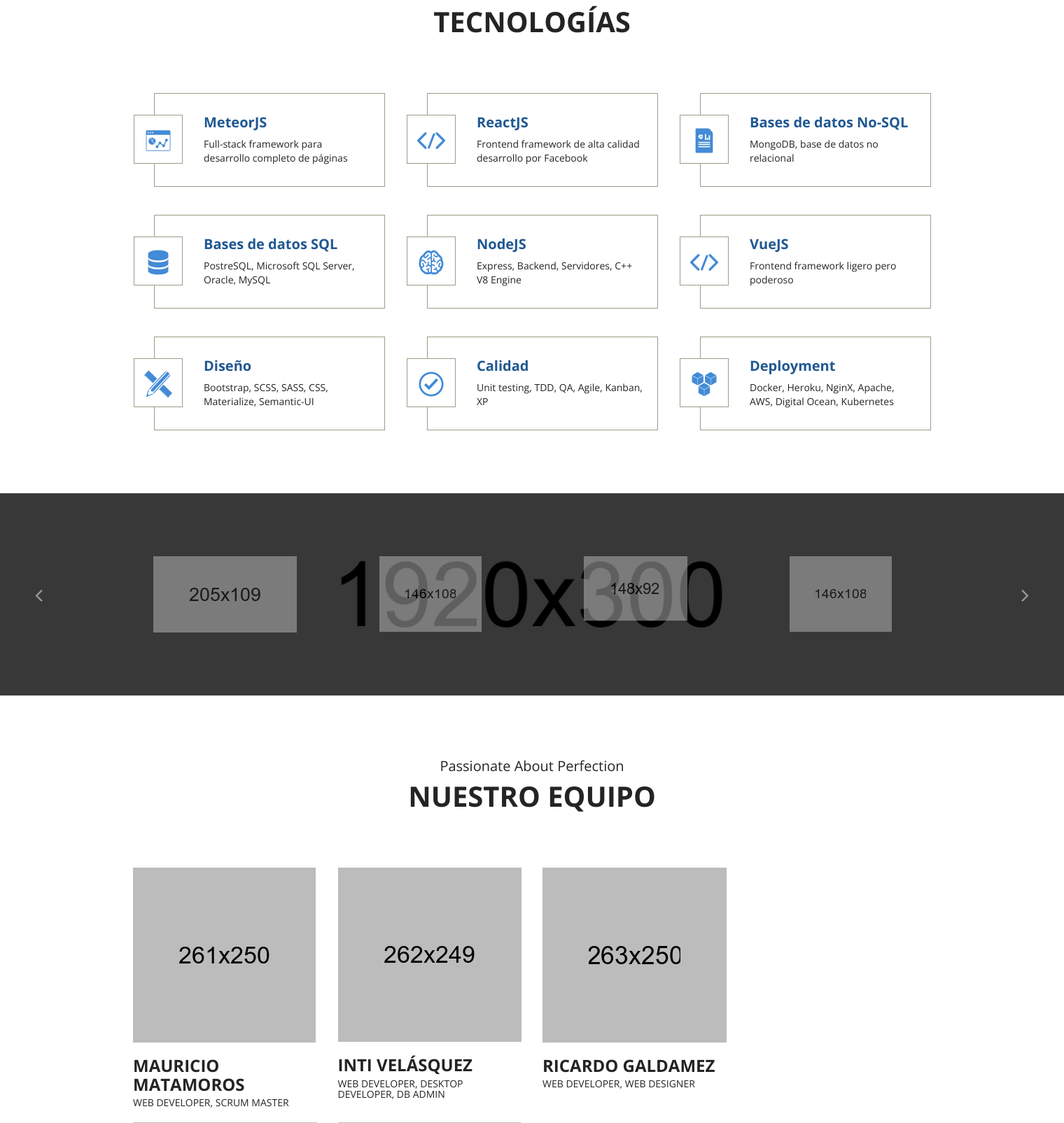
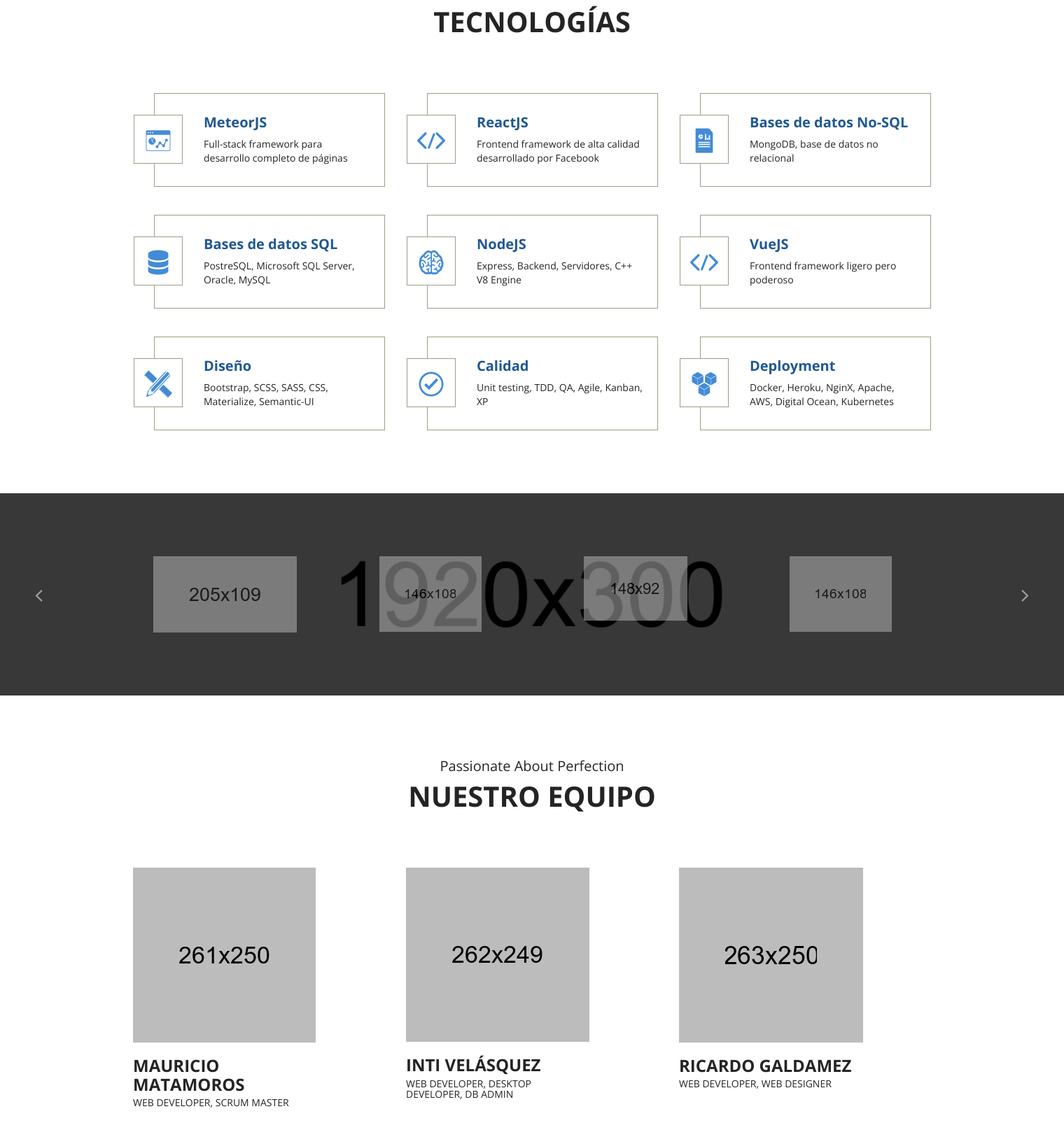
Before and after one commit to LucidHN/landing-page, a PHP site: page / in a window 1520 px wide; the page is wider, and only the part inside the window is pictured. Shown: the part 1931-3536 px from the top of that part at 70% size. Run offline with PHP 8.4, Linux system fonts and the light colour scheme; some web fonts are replaced.

Commit message:
Team alignment

```diff
--- a/index.html
+++ b/index.html
@@ -65,6 +65,7 @@
                     <li><a href="#about">Acerca de</a></li>
                     <li><a href="#team">Equipo</a></li>
                     <li><a href="#pricing">Precios</a></li>
+                    <li><a href="#contact">Contactos</a></li>
                 </ul>
             </div>
         </div>
@@ -203,7 +204,7 @@
                 </div>
                 <div class="col-sm-4 text-right">
                     <div class="action-btn">
-                        <a href="#">Contact Us</a>
+                        <a href="#contact">Contactanos</a>
                     </div>
                 </div>
             </div>
@@ -233,13 +234,13 @@
                     </div>
                 </div>
                 <div class="col-sm-4">
-                    <div class="single-Offer wow fadeInUp" data-wow-duration="1s" data-wow-delay=".5s">
+                    <div class="single-Offer wow    fadeInUp" data-wow-duration="1s" data-wow-delay=".5s">
                         <div class="offer-icon">
                             <span class="icofont icofont-code-alt"></span>
                         </div>
                         <div class="single-Offer-content">
                             <h4>ReactJS</h4>
-                            <p>Frontend framework de alta calidad desarrollo por Facebook</p>
+                            <p>Frontend framework de alta calidad desarrollado por Facebook</p>
                         </div>
                     </div>
                 </div>
@@ -386,7 +387,7 @@
                         </div>
                     </div>
                 </div>
-                <div class="col-sm-3">
+                <div class="col-sm-offset-1 col-sm-3">
                     <div class="single-team wow fadeInUp" data-wow-duration="1s" data-wow-delay="1s">
                         <div class="member-img">
                             <img src="img/team-2.jpg" alt="Jigsawlab">
@@ -403,7 +404,7 @@
                         </div>
                     </div>
                 </div>
-                <div class="col-sm-3">
+                <div class="col-sm-offset-1 col-sm-3">
                     <div class="single-team wow fadeInUp" data-wow-duration="1s" data-wow-delay="1.5s">
                         <div class="member-img">
                             <img src="img/team-3.jpg" alt="Jigsawlab">
@@ -422,8 +423,10 @@
                 </div>
 
             </div>
+            <br/>
+            <br/>
             <div class="row">
-                <div class="col-sm-3">
+                <div class="col-sm-3 col-sm-offset-2">
                     <div class="single-team wow fadeInUp" data-wow-duration="1s" data-wow-delay="2s">
                         <div class="member-img">
                             <img src="img/team-4.jpg" alt="Jigsawlab">
@@ -441,7 +444,7 @@
 
                     </div>
                 </div>
-                <div class="col-sm-3">
+                <div class="col-sm-3 col-sm-offset-1">
                     <div class="single-team wow fadeInUp" data-wow-duration="1s" data-wow-delay=".5s">
                         <div class="member-img">
                             <img src="img/team-1.jpg" alt="Jigsawlab">
@@ -479,9 +482,9 @@
     </section>
     <!-- end of pricing area -->
     <!-- start footer-section -->
-    <footer class="footer-area section-padding">
+    <footer id="contact" class="footer-area section-padding">
             <div class="row">
-                <div class="col-md-4 col-md-offset-10 col-sm-4 col-sm-offset-10">
+                <div class="col-md-3 col-md-offset-9 col-sm-3 col-sm-offset-9">
                     <div class="single-footer">
                         <div class="widget-title">
                             <h4>Contactenos</h4>
--- a/style.css
+++ b/style.css
@@ -1934,6 +1934,10 @@ nav.navbar.sticky.corporate-3 {
     background: #2980b9;
 }
 
+.fabricio{
+    padding-top: 10px !important;
+}
+
 .footer-area.corporate-3 {
     background: #05283f;
 }
```
